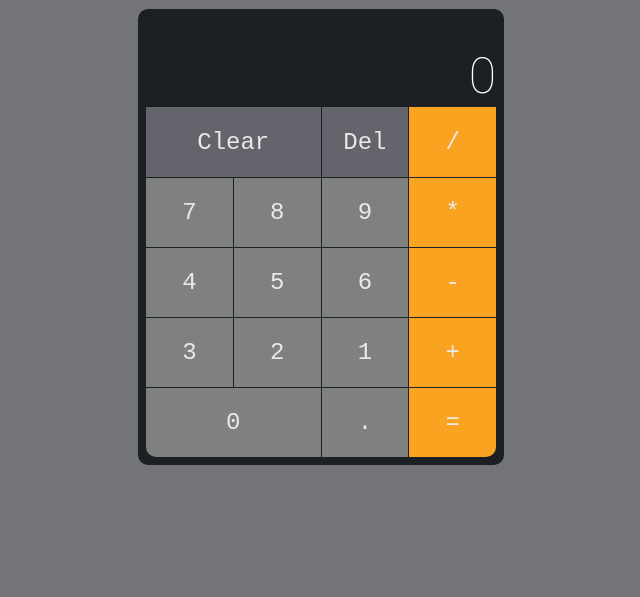
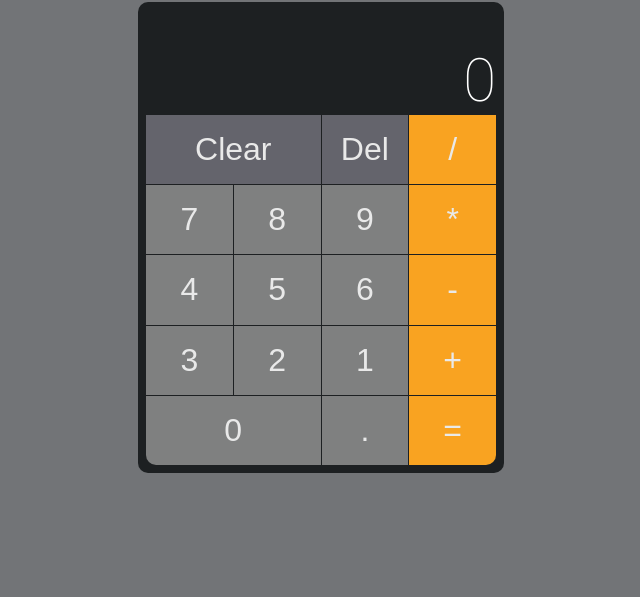
Before and after one commit to rishi1011/calculator, a plain HTML site: page index.html in a window 1280 px wide. Shown: the part 203-800 px from the top of the page, without its empty margins (319-959 px from the left). Drawn offline with Linux system fonts and the light colour scheme.

Commit message:
improved css

```diff
--- a/index.html
+++ b/index.html
@@ -20,24 +20,24 @@
             <p id="currentValue">0</p>
         </div>
         <div class="keypad">
-            <button id="clear"><kbd>Clear</kbd></button>
-            <button id="del"><kbd>Del</kbd></button>
-            <button id="divide" class="operator"><kbd>/</kbd></button>
-            <button class="number"><kbd>7</kbd></button>
-            <button class="number"><kbd>8</kbd></button>
-            <button class="number"><kbd>9</kbd></button>
-            <button id="multiply" class="operator"><kbd>*</kbd></button>
-            <button class="number"><kbd>4</kbd></button>
-            <button class="number"><kbd>5</kbd></button>
-            <button class="number"><kbd>6</kbd></button>
-            <button id="subtract" class="operator"><kbd>-</kbd></button>
-            <button class="number"><kbd>3</kbd></button>
-            <button class="number"><kbd>2</kbd></button>
-            <button class="number"><kbd>1</kbd></button>
-            <button id="add" class="operator"><kbd>+</kbd></button>
-            <button id="zero" class="number"><kbd>0</kbd></button>
-            <button id="point"><kbd>.</kbd></button>
-            <button id="equal"><kbd>=</kbd></button>
+            <button id="clear">Clear</button>
+            <button id="del">Del</button>
+            <button id="divide" class="operator">/</button>
+            <button class="number">7</button>
+            <button class="number">8</button>
+            <button class="number">9</button>
+            <button id="multiply" class="operator">*</button>
+            <button class="number">4</button>
+            <button class="number">5</button>
+            <button class="number">6</button>
+            <button id="subtract" class="operator">-</button>
+            <button class="number">3</button>
+            <button class="number">2</button>
+            <button class="number">1</button>
+            <button id="add" class="operator">+</button>
+            <button id="zero" class="number">0</button>
+            <button id="point">.</button>
+            <button id="equal">=</button>
         </div>
     </div>
 </body>
--- a/script.js
+++ b/script.js
@@ -1,11 +1,11 @@
-const divideOperator = document.getElementById('divide').childNodes[0].textContent;
-const multiplyOperator = document.getElementById('multiply').childNodes[0].textContent;
-const subtractOperator = document.getElementById('subtract').childNodes[0].textContent;
-const addOperator = document.getElementById('add').childNodes[0].textContent;
-const clearKey = document.getElementById('clear').childNodes[0].textContent;
-const delKey = document.getElementById('del').childNodes[0].textContent;
-const equalKey = document.getElementById('equal').childNodes[0].textContent;
-const decimalPoint = document.getElementById('point').childNodes[0].textContent;
+const divideOperator = document.getElementById('divide').textContent;
+const multiplyOperator = document.getElementById('multiply').textContent;
+const subtractOperator = document.getElementById('subtract').textContent;
+const addOperator = document.getElementById('add').textContent;
+const clearKey = document.getElementById('clear').textContent;
+const delKey = document.getElementById('del').textContent;
+const equalKey = document.getElementById('equal').textContent;
+const decimalPoint = document.getElementById('point').textContent;
 
 const enterKey = 'Enter';
 const backspaceKey = 'Backspace';
@@ -21,6 +21,7 @@ let topValue = "";
 buttons.forEach(button => {
     // console.log(button);
     button.addEventListener('click', (event) => {
+        console.log(event)
         let value = event.target.textContent;
         changeResultValue(value);
     })
@@ -42,7 +43,7 @@ function changeResultValue(value) {
             }
         }
     } else if (value === delKey || value === backspaceKey) {
-        if (isInt(displayValue) || isFloat(displayValue) || (topValue === "" && +displayValue < 9)) {
+        if (isInt(displayValue) || isFloat(displayValue) || (topValue === "" && +displayValue <= 9)) {
             clearDisplay();
         } else {
             if (displayValue === "") {
--- a/style.css
+++ b/style.css
@@ -43,9 +43,9 @@ h1{
 
 p {
     margin: 0;
-    font-size: 24px;
+    font-size: 28px;
     text-align: end;
-    height: 30px;
+    height: 35px;
     width: 100%;
     color: white;
     overflow: hidden;
@@ -54,8 +54,8 @@ p {
 }
 
 p#currentValue{
-    font-size: 50px;
-    height: 60px;
+    font-size: 60px;
+    height: 70px;
 }
 
 .keypad{
@@ -68,12 +68,6 @@ p#currentValue{
     border-bottom-left-radius: 10px;
     border-bottom-right-radius: 10px;
     overflow: hidden;
-}
-
-kbd{
-    flex-grow: 1;
-    text-align: center;
-    font-size: 24px;
 }
 
 #clear,
@@ -98,7 +92,8 @@ kbd{
 
 button{
     border: none;
-    color: var(--text-color)
+    color: var(--text-color);
+    font-size: 32px;
 }
 
 button:active,
```
